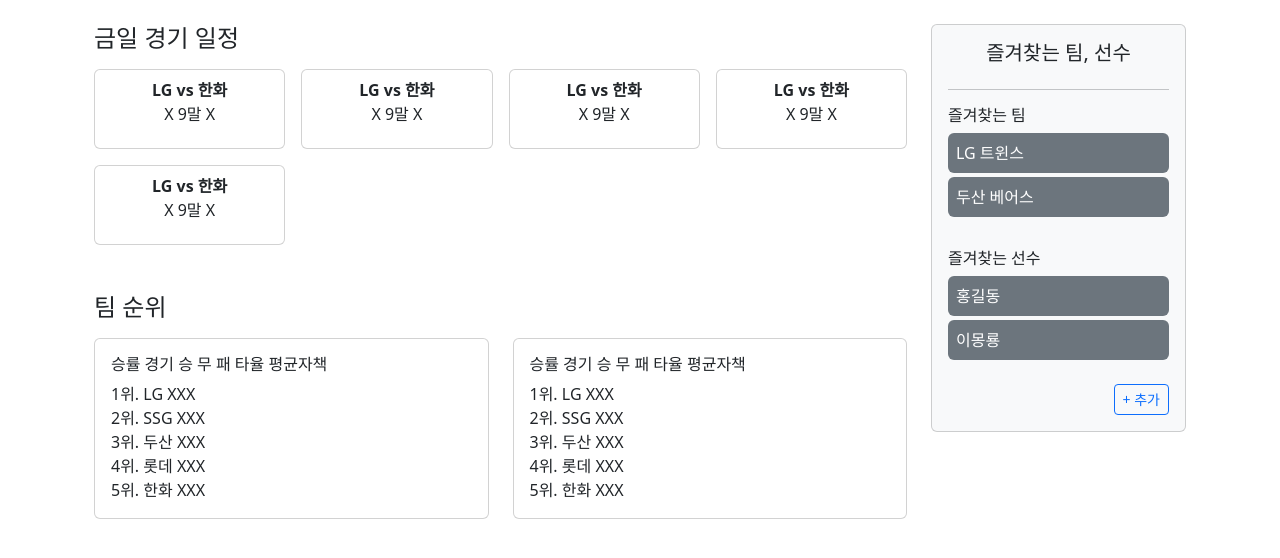
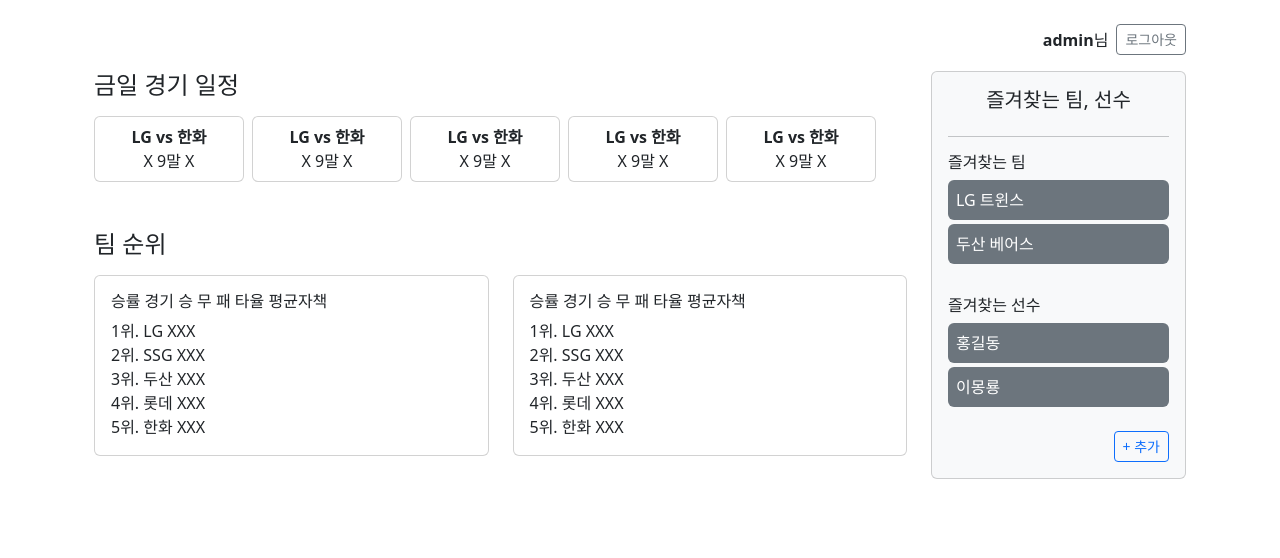
Before and after one commit to WooWon0514/Dugout, a Django app: page / in a window 1280 px wide. Shown: the top 558 px of the page. Run offline with Django 5.2, Linux system fonts and the light colour scheme; a user stored in the database is signed in.

Commit message:
메인페이지 개선

```diff
--- a/Dugout/main/templates/main/main.html
+++ b/Dugout/main/templates/main/main.html
@@ -1,19 +1,26 @@
 {% extends "base.html" %}
 {% block content %}
 <div class="container mt-4">
+  <div class="d-flex justify-content-end align-items-center mb-3">
+    {% if user.is_authenticated %}
+      <span class="me-2"><strong>{{ user.username }}</strong>님</span>
+      <a href="{% url 'accounts:logout' %}" class="btn btn-sm btn-outline-secondary">로그아웃</a>
+    {% else %}
+      <a href="{% url 'accounts:login' %}" class="btn btn-sm btn-primary me-2">로그인</a>
+      <a href="{% url 'accounts:signup' %}" class="btn btn-sm btn-outline-primary">회원가입</a>
+    {% endif %}
+  </div>
+
   <div class="row">
-    <!-- 좌측: 경기일정 및 팀순위 -->
+    <!-- 메인 콘텐츠 영역 -->
     <div class="col-lg-9">
-
-      <!-- 금일 경기 일정 -->
+      <!-- 경기 일정 -->
       <h4 class="mb-3">금일 경기 일정</h4>
-      <div class="row g-3">
+      <div class="d-flex flex-wrap gap-2">
         {% for i in "12345" %}
-        <div class="col-6 col-md-3">
-          <div class="card text-center p-2" style="height: 80px;">
-            <strong>LG vs 한화</strong>
-            <div>X 9말 X</div>
-          </div>
+        <div class="card text-center p-2" style="width: 150px;">
+          <strong>LG vs 한화</strong>
+          <div>X 9말 X</div>
         </div>
         {% endfor %}
       </div>
@@ -48,7 +55,7 @@
       </div>
     </div>
 
-    <!-- 우측: 즐겨찾는 팀/선수 -->
+    <!-- 즐겨찾기 영역 -->
     <div class="col-lg-3">
       <div class="card p-3 bg-light">
         <h5 class="text-center">즐겨찾는 팀, 선수</h5>
@@ -68,7 +75,7 @@
           </ul>
         </div>
         <div class="text-end mt-2">
-          <button class="btn btn-outline-primary btn-sm">+ 추가</button>
+          <button class="btn btn-sm btn-outline-primary">+ 추가</button>
         </div>
       </div>
     </div>
```
